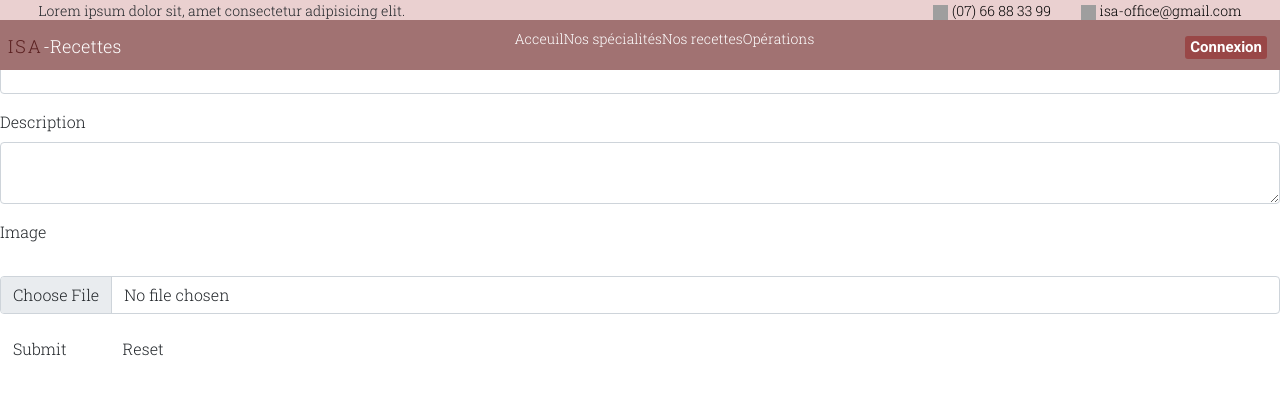
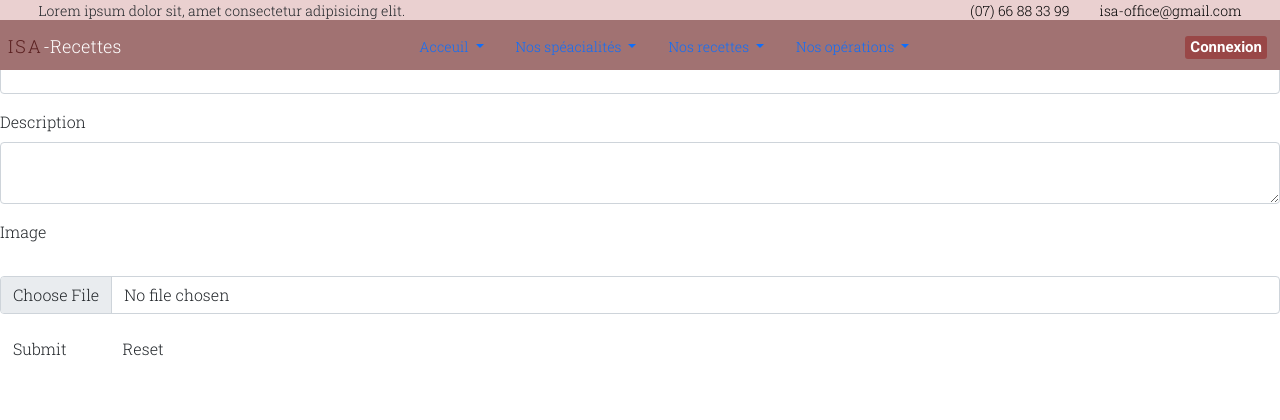
Before and after one commit to Aya2054/Projet_recettes, a PHP site: page /pages/ajouter.php in a window 1280 px wide. Shown: the top 420 px of the page. Run offline with PHP 8.4, Linux system fonts and the light colour scheme; some web fonts are replaced; grey boxes are pictures that could not be loaded.

Commit message:
Update header.php

```diff
--- a/PHP/pages/header.php
+++ b/PHP/pages/header.php
@@ -6,12 +6,12 @@
             </div>
             <div id="contact">
                 <div class="tel">
-                    <img src="icons/phone-solid.svg" alt="phone" class="icons" id="t">
-                    <a href="tel:(07)668888339"> (07) 66 88 33 99</a>
+                    <i class="bi bi-telephone"></i>
+                    <a href="tel:(07)668888339" id="t"> (07) 66 88 33 99</a>
                 </div>
                 <div class="mail">
-                    <img src="icons/envelope-solid.svg" alt="email" class="icons" id="m">
-                    <a href="mail:isa-office@gmail.com"> isa-office@gmail.com</a>
+                    <i class="bi bi-envelope"></i>
+                    <a href="mail:isa-office@gmail.com" id="m"> isa-office@gmail.com</a>
                 </div>
             </div>
         </div>
@@ -21,10 +21,54 @@
             </div>
             <div>
                 <ul>
-                    <li><a href="#" class="elm-menu">Acceuil</a></li>
-                    <li><a href="#" class="elm-menu">Nos spécialités</a></li>
-                    <li><a href="#" class="elm-menu">Nos recettes</a></li>
-                    <li><a href="#" class="elm-menu">Opérations</a></li>
+                    <li class="nav-item dropdown">
+                        <a class="nav-link dropdown-toggle" href="#" role="button" data-bs-toggle="dropdown" aria-expanded="false">
+                            Acceuil
+                        </a>
+                        <ul class="dropdown-menu">
+                            <li><a class="dropdown-item" href="#">Action</a></li>
+                            <li><a class="dropdown-item" href="#">Another action</a></li>
+                            <li><a class="dropdown-item" href="#">Something else here</a></li>
+                        </ul>
+                    </li>
+
+
+                    <li class="nav-item dropdown">
+                        <a class="nav-link dropdown-toggle" href="#" role="button" data-bs-toggle="dropdown" aria-expanded="false">
+                            Nos spéacialités
+                        </a>
+                        <ul class="dropdown-menu">
+                            <li><a class="dropdown-item" href="#">Action</a></li>
+                            <li><a class="dropdown-item" href="#">Another action</a></li>
+                            <li><a class="dropdown-item" href="#">Something else here</a></li>
+                        </ul>
+                    </li>
+
+
+
+                    <li class="nav-item dropdown">
+                        <a class="nav-link dropdown-toggle" href="#" role="button" data-bs-toggle="dropdown" aria-expanded="false">
+                            Nos recettes
+                        </a>
+                        <ul class="dropdown-menu">
+                            <li><a class="dropdown-item" href="#">Action</a></li>
+                            <li><a class="dropdown-item" href="#">Another action</a></li>
+                            <li><a class="dropdown-item" href="#">Something else here</a></li>
+                        </ul>
+                    </li>
+
+                    <li class="nav-item dropdown">
+                        <a class="nav-link dropdown-toggle" href="#" role="button" data-bs-toggle="dropdown" aria-expanded="false">
+                            Nos opérations
+                        </a>
+                        <ul class="dropdown-menu">
+                            <li><a class="dropdown-item" href="#">Action</a></li>
+                        </ul>
+                    </li>
+
+
+
+
                 </ul>
             </div>
             <div>
```
